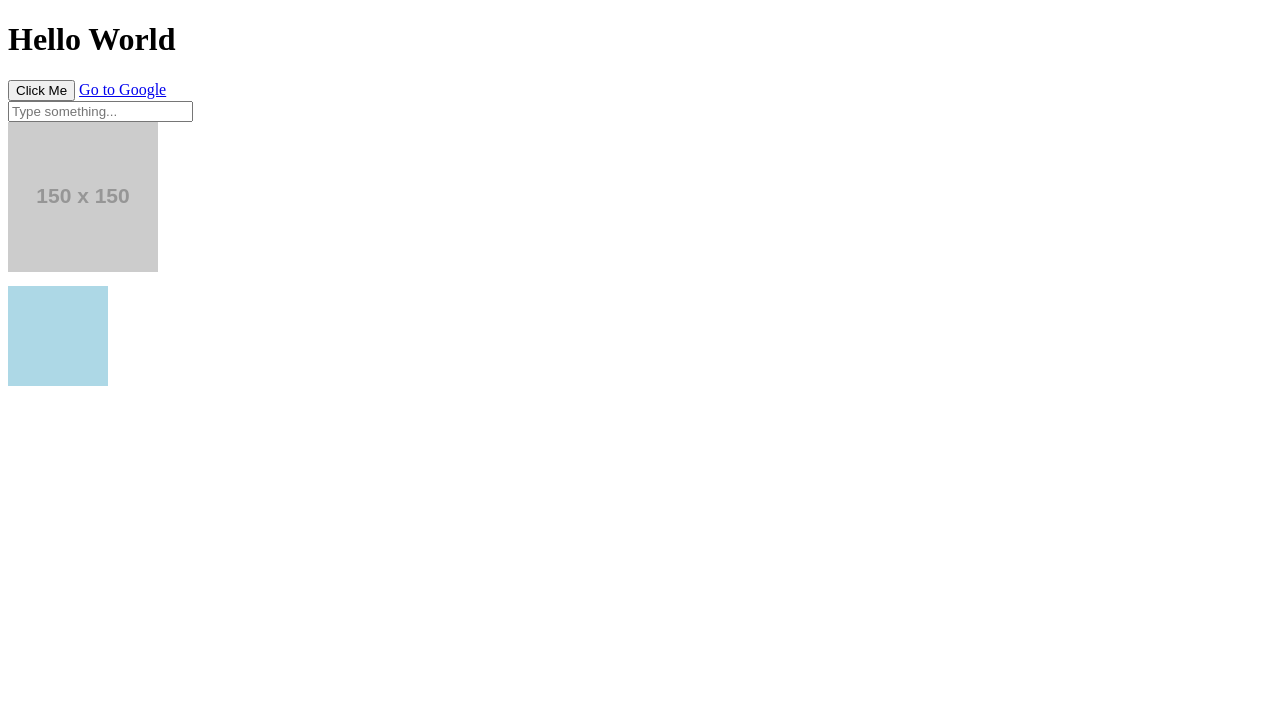
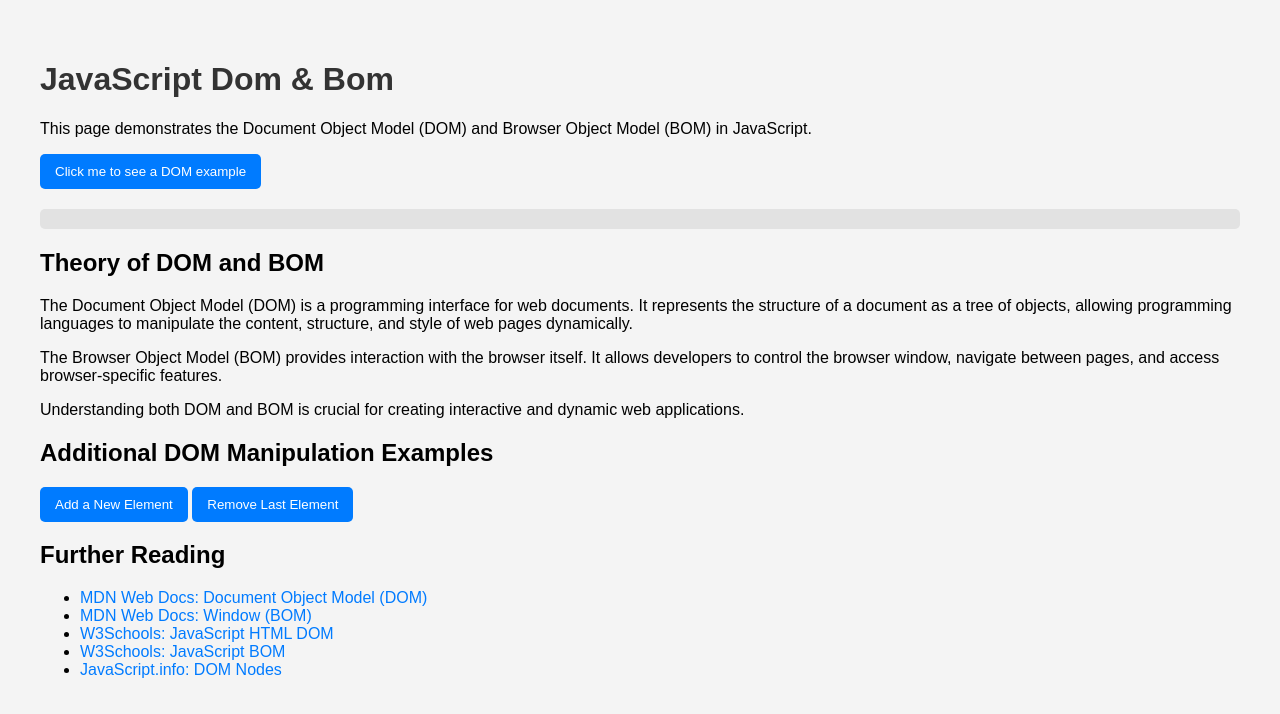
Before and after one commit to MuneebxNick/WebDev-PlayGround, a plain HTML site: page Web Dev PlayGround/Sigma WebDev/JS/JavaScript DOM/index.html in a window 1280 px wide. Drawn offline with Linux system fonts and the light colour scheme; placeholder pictures from the web are drawn by us.

Commit message:
JavaScript Dom & Bom

```diff
--- a/Web Dev PlayGround/Sigma WebDev/JS/JavaScript DOM/index.html
+++ b/Web Dev PlayGround/Sigma WebDev/JS/JavaScript DOM/index.html
@@ -6,21 +6,98 @@
     <meta name="viewport" content="width=device-width, initial-scale=1.0">
     <title>JavaScript Dom & Bom</title>
 </head>
+<style>
+    body {
+        font-family: Arial, sans-serif;
+        margin: 20px;
+        padding: 20px;
+        background-color: #f4f4f4;
+    }
+
+    h1 {
+        color: #333;
+    }
+
+    button {
+        padding: 10px 15px;
+        background-color: #007BFF;
+        color: white;
+        border: none;
+        border-radius: 5px;
+        cursor: pointer;
+    }
+
+    button:hover {
+        background-color: #0056b3;
+    }
+
+    #demoOutput {
+        margin-top: 20px;
+        padding: 10px;
+        background-color: #e2e2e2;
+        border-radius: 5px;
+    }
+    #elementContainer p {
+        background-color: #d1ecf1;
+        padding: 10px;
+        border-radius: 5px;
+        margin-top: 10px;
+    }
+    a {
+        color: #007BFF;
+        text-decoration: none;
+    }
+    a:hover {
+        text-decoration: underline;
+    }
+
+</style>
 
 <body>
+    <h1>JavaScript Dom & Bom</h1>
+    <p>This page demonstrates the Document Object Model (DOM) and Browser Object Model (BOM) in JavaScript.</p>
+    <button id="demoButton">Click me to see a DOM example</button>
+    <div id="demoOutput"></div>
+    <h2>Theory of DOM and BOM</h2>
+    <p>The Document Object Model (DOM) is a programming interface for web documents. It represents the structure of a
+        document as a tree of objects, allowing programming languages to manipulate the content, structure, and style of
+        web pages dynamically.</p>
+    <p>The Browser Object Model (BOM) provides interaction with the browser itself. It allows developers to control the
+        browser window, navigate between pages, and access browser-specific features.</p>
+    <p>Understanding both DOM and BOM is crucial for creating interactive and dynamic web applications.</p>
+    <h2>Additional DOM Manipulation Examples</h2>
+    <button id="addElementButton">Add a New Element</button>
+    <button id="removeElementButton">Remove Last Element</button>
+    <div id="elementContainer"></div>
 
-    <h1 id="heading">Hello World</h1>
-    <button id="btn">Click Me</button>
-    <a href="https://www.google.com" target="_blank" id="link">Go to Google</a>
-    <br>
-    <input type="text" id="input" placeholder="Type something...">
-    <br>
-    <img src="https://via.placeholder.com/150" alt="Placeholder Image" id="image">
-    <br>
-    <div id="box" style="width:100px; height:100px; background-color:lightblue; margin-top:10px;"></div>
-    <br>
+
+    <h2>Further Reading</h2>
+    <ul>
+        <li><a href="https://developer.mozilla.org/en-US/docs/Web/API/Document_Object_Model">MDN Web Docs: Document Object Model (DOM)</a></li>
+        <li><a href="https://developer.mozilla.org/en-US/docs/Web/API/Window">MDN Web Docs: Window (BOM)</a></li>
+        <li><a href="https://www.w3schools.com/js/js_htmldom.asp">W3Schools: JavaScript HTML DOM</a></li>
+        <li><a href="https://www.w3schools.com/js/js_window.asp">W3Schools: JavaScript BOM</a></li>
+        <li><a href="https://javascript.info/dom-nodes">JavaScript.info: DOM Nodes</a></li>
+    </ul>
 
 </body>
-<script src="script.js"></script>
+<script>
+    document.getElementById('demoButton').addEventListener('click', function () {
+        document.getElementById('demoOutput').innerText = 'You clicked the button! This is a DOM manipulation example.';
+    });
+
+    document.getElementById('addElementButton').addEventListener('click', function () {
+        const newElement = document.createElement('p');
+        newElement.innerText = 'This is a new paragraph added to the DOM.';
+        document.getElementById('elementContainer').appendChild(newElement);
+    });
+
+    document.getElementById('removeElementButton').addEventListener('click', function () {
+        const container = document.getElementById('elementContainer');
+        if (container.lastChild) {
+            container.removeChild(container.lastChild);
+        }
+    });
+</script>
 
 </html>
--- a/Web Dev PlayGround/Sigma WebDev/JS/JavaScript DOM/script.js
+++ b/Web Dev PlayGround/Sigma WebDev/JS/JavaScript DOM/script.js
@@ -8,3 +8,13 @@ const button = document.getElementById("action-button");
 const inputField = document.getElementById("input-field");
 const container = document.getElementById("container");
 const link = document.getElementById("external-link");
+const form = document.getElementById("sample-form");
+const image = document.getElementById("sample-image");
+const toggleButton = document.getElementById("toggle-button");
+const box = document.getElementById("box");
+const list = document.getElementById("item-list");
+const newItemInput = document.getElementById("new-item-input");
+const addItemButton = document.getElementById("add-item-button");
+const removeItemButton = document.getElementById("remove-item-button");
+const colorInput = document.getElementById("color-input");
+const changeColorButton = document.getElementById("change-color-button");
```
